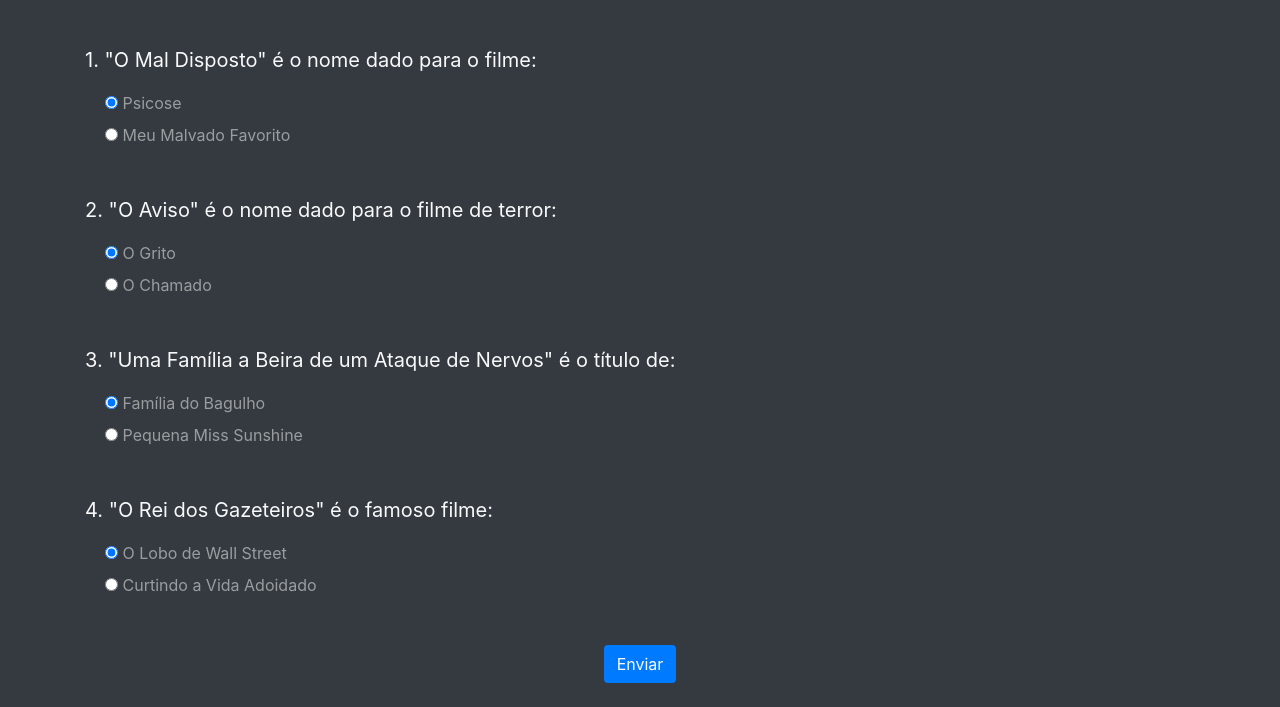
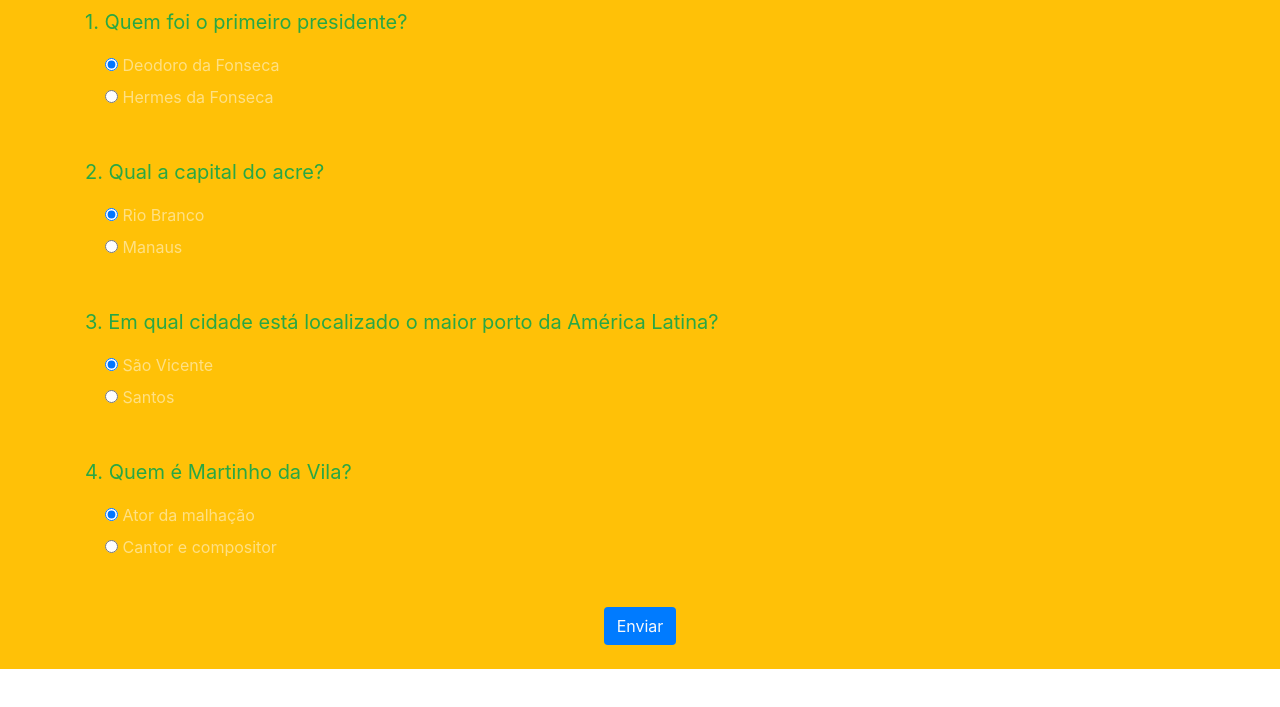
Before and after one commit to Calil-Silva/Quiz-JSVanilla, a plain HTML site: page index.html in a window 1280 px wide. Shown: the part 318-1025 px from the top of the page. After the commit the page ends 987 px from the top, so only its background shows below. Drawn offline with nearby package versions, Linux system fonts and the light colour scheme.

Commit message:
Implemented alert with score

```diff
--- a/app.js
+++ b/app.js
@@ -16,5 +16,6 @@
             sum += 25;
         }
     });
-    console.log(sum)
+    alert(`Você acertou fez ${sum} pontos!`);
+    document.location.reload();
 })
--- a/index.html
+++ b/index.html
@@ -13,71 +13,71 @@
     </div>
   </div>
 
-  <div class="quiz py-4 bg-dark">
+  <div class="quiz py-4 bg-warning">
     <div class="container">
-      <h2 class="my-5 text-white">Você consegue acertar qual é o filme pelo título em português de Portugal?</h2>
+      <h2 class="my-5 text-success">Você conhece bem o Brasil?</h2>
 
-      <form class="quiz-form text-light">
+      <form class="quiz-form text-success">
         <div class="my-5">
-          <p class="lead font-weight-normal">1. "O Mal Disposto" é o nome dado para o filme:</p>
+          <p class="lead font-weight-normal">1. Quem foi o primeiro presidente?</p>
           <div class="form-check my-2 text-white-50">
             <label class="form-check-label">
               <input type="radio" name="inputQuestion1" value="A" checked>
-              Psicose
+              Deodoro da Fonseca
             </label>
           </div>
           <div class="form-check my-2 text-white-50">
             <label class="form-check-label">
               <input type="radio" name="inputQuestion1" value="B">
-              Meu Malvado Favorito
+              Hermes da Fonseca
             </label>
           </div>
         </div>
 
         <div class="my-5">
-          <p class="lead font-weight-normal">2. "O Aviso" é o nome dado para o filme de terror:</p>
+          <p class="lead font-weight-normal">2. Qual a capital do acre?</p>
           <div class="form-check my-2 text-white-50">
             <label class="form-check-label">
               <input type="radio" name="inputQuestion2" value="A" checked>
-              O Grito
+              Rio Branco
             </label>
           </div>
           <div class="form-check my-2 text-white-50">
             <label class="form-check-label">
               <input type="radio" name="inputQuestion2" value="B">
-              O Chamado
+              Manaus
             </label>
           </div>
         </div>
 
         <div class="my-5">
-          <p class="lead font-weight-normal">3. "Uma Família a Beira de um Ataque de Nervos" é o título de:</p>
+          <p class="lead font-weight-normal">3. Em qual cidade está localizado o maior porto da América Latina?</p>
           <div class="form-check my-2 text-white-50">
             <label class="form-check-label">
               <input type="radio" name="inputQuestion3" value="A" checked>
-              Família do Bagulho
+              São Vicente
             </label>
           </div>
           <div class="form-check my-2 text-white-50">
             <label class="form-check-label">
               <input type="radio" name="inputQuestion3" value="B">
-              Pequena Miss Sunshine
+              Santos
             </label>
           </div>
         </div>
 
         <div class="my-5">
-          <p class="lead font-weight-normal">4. "O Rei dos Gazeteiros" é o famoso filme:</p>
+          <p class="lead font-weight-normal">4. Quem é Martinho da Vila?</p>
           <div class="form-check my-2 text-white-50">
             <label class="form-check-label">
               <input type="radio" name="inputQuestion4" value="A" checked>
-              O Lobo de Wall Street
+              Ator da malhação
             </label>
           </div>
           <div class="form-check my-2 text-white-50">
             <label class="form-check-label">
               <input type="radio" name="inputQuestion4" value="B">
-              Curtindo a Vida Adoidado
+              Cantor e compositor
             </label>
           </div>
         </div>
@@ -89,6 +89,14 @@
     </div>
   </div>
 
+  <div class="card" style="width: 18rem; display: none; position: absolute;" quizz-score="hide">
+    <div class="card-body">
+      <h5 class="card-title">Pontuação</h5>
+      <p class="card-text"></p>
+      <button href="#" class="btn btn-primary">Reiniciar</button>
+    </div>
+  </div>
+
   <script src="./app.js"></script>
 </body>
 </html>
```
